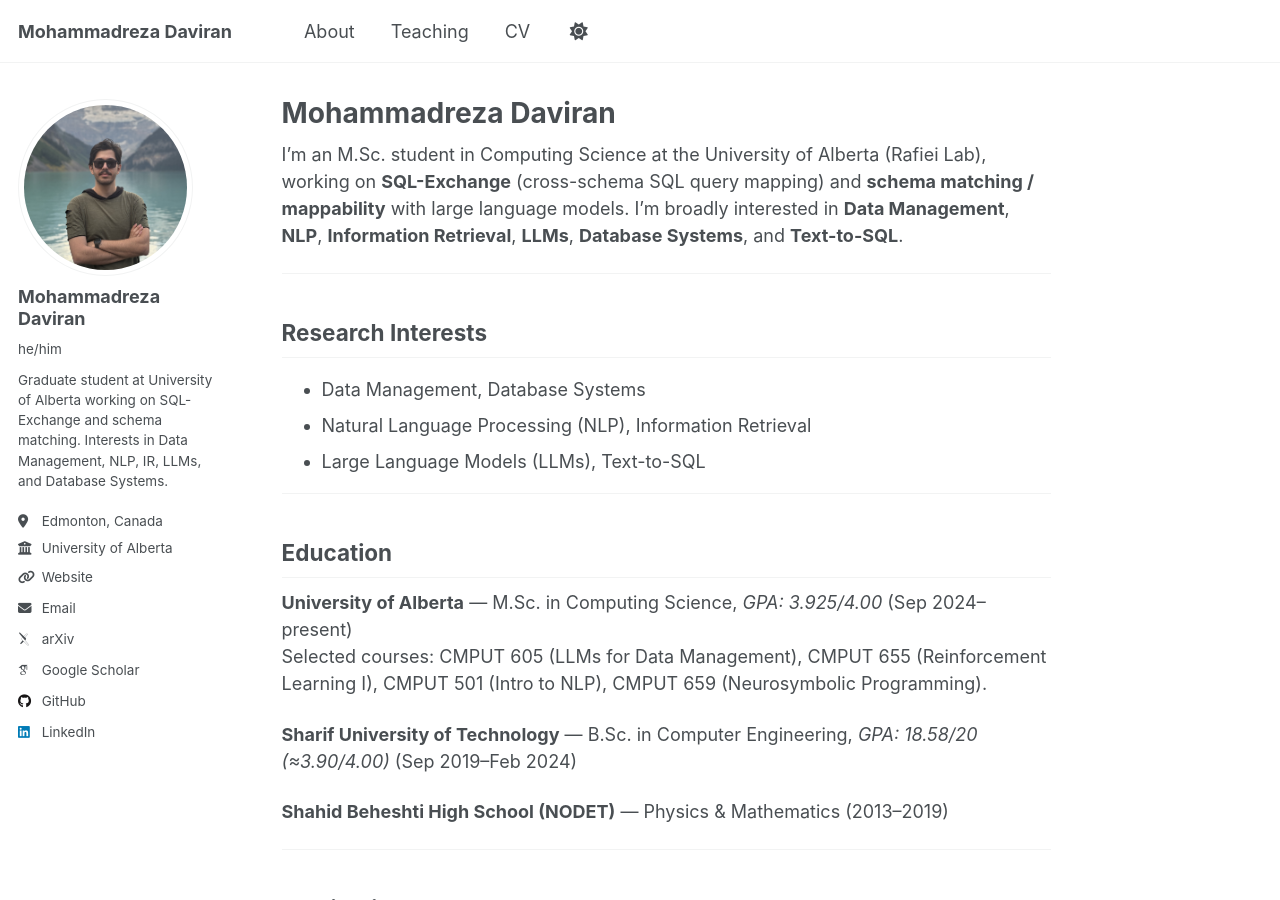
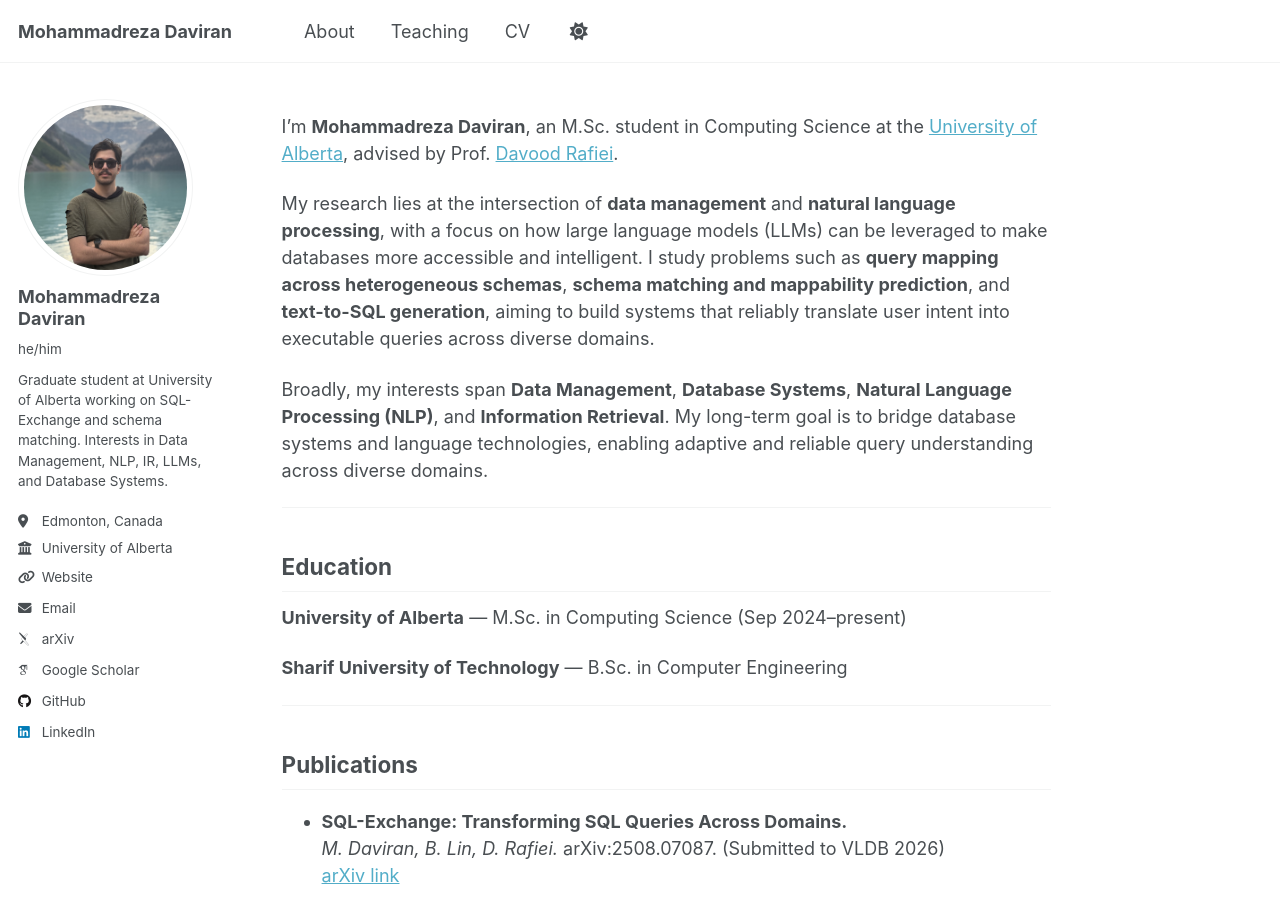
Before and after one commit to mmdrez4/mmdrez4.github.io, a Jekyll site: the page built from _pages/about.md, in a window 1280 px wide and 900 px high. Built offline with Jekyll 4.4.1, drawn with Linux system fonts in a browser that asks for light colours; some web fonts are replaced; a script that is not in the unit is left out; some of the changed text lies outside the part shown.

Commit message:
Update about.md

```diff
--- a/_pages/about.md
+++ b/_pages/about.md
@@ -1,28 +1,22 @@
 ---
 layout: single
-title: "Mohammadreza Daviran"
+title: ""
 permalink: /
 author_profile: true
 ---
 
-I’m an M.Sc. student in Computing Science at the University of Alberta (Rafiei Lab), working on **SQL-Exchange** (cross-schema SQL query mapping) and **schema matching / mappability** with large language models. I’m broadly interested in **Data Management**, **NLP**, **Information Retrieval**, **LLMs**, **Database Systems**, and **Text-to-SQL**.
+I’m **Mohammadreza Daviran**, an M.Sc. student in Computing Science at the [University of Alberta](https://www.ualberta.ca/en), advised by Prof. [Davood Rafiei](https://webdocs.cs.ualberta.ca/~drafiei/).
 
----
+My research lies at the intersection of **data management** and **natural language processing**, with a focus on how large language models (LLMs) can be leveraged to make databases more accessible and intelligent. I study problems such as **query mapping across heterogeneous schemas**, **schema matching and mappability prediction**, and **text-to-SQL generation**, aiming to build systems that reliably translate user intent into executable queries across diverse domains.
 
-## Research Interests
-- Data Management, Database Systems
-- Natural Language Processing (NLP), Information Retrieval
-- Large Language Models (LLMs), Text-to-SQL
+Broadly, my interests span **Data Management**, **Database Systems**, **Natural Language Processing (NLP)**, and **Information Retrieval**. My long-term goal is to bridge database systems and language technologies, enabling adaptive and reliable query understanding across diverse domains.
 
 ---
 
 ## Education
-**University of Alberta** — M.Sc. in Computing Science, *GPA: 3.925/4.00* (Sep 2024–present)
-Selected courses: CMPUT 605 (LLMs for Data Management), CMPUT 655 (Reinforcement Learning I), CMPUT 501 (Intro to NLP), CMPUT 659 (Neurosymbolic Programming).
+**University of Alberta** — M.Sc. in Computing Science (Sep 2024–present)
 
-**Sharif University of Technology** — B.Sc. in Computer Engineering, *GPA: 18.58/20 (≈3.90/4.00)* (Sep 2019–Feb 2024)
-
-**Shahid Beheshti High School (NODET)** — Physics & Mathematics (2013–2019)
+**Sharif University of Technology** — B.Sc. in Computer Engineering
 
 ---
 
@@ -62,10 +56,3 @@
 - Full scholarship (tuition waiver), Sharif University of Technology (2019)
 - Ranked **157th (top 0.09%)** in Iran National Universities Entrance Exam (Konkour)
 - Admitted to **NODET** (≈2% acceptance rate)
-
----
-
-## Skills
-**Programming:** Python, R, Java, C/C++, SQL, Android, Swift, MATLAB
-**Libraries/Frameworks:** PyTorch, TensorFlow, scikit-learn, NumPy, Pandas, SciPy, NLTK, HF Transformers, LangChain, NetworkX, SQLGlot
-**Tools/DBs:** Git, PostgreSQL, SQLite, MongoDB, LaTeX
```
